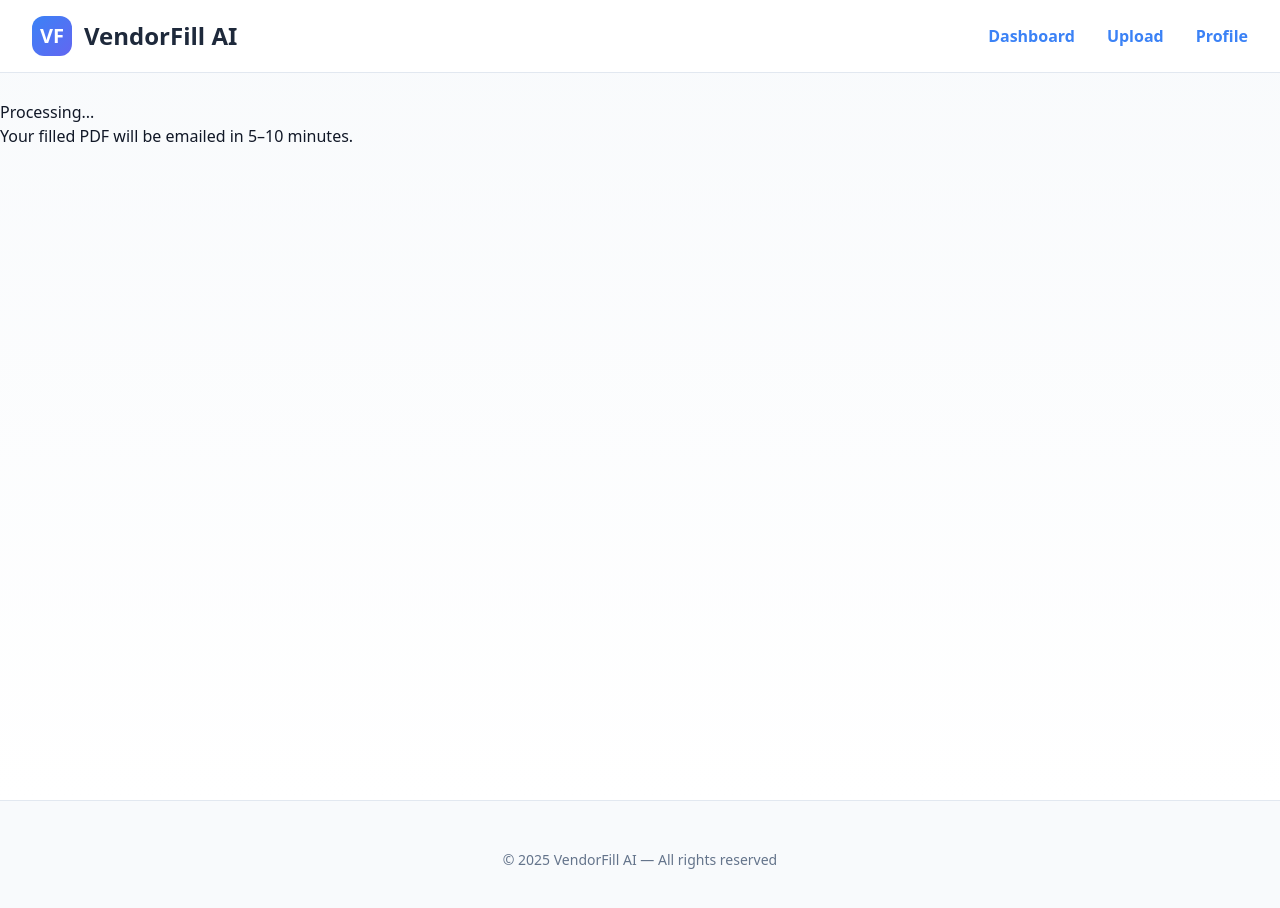
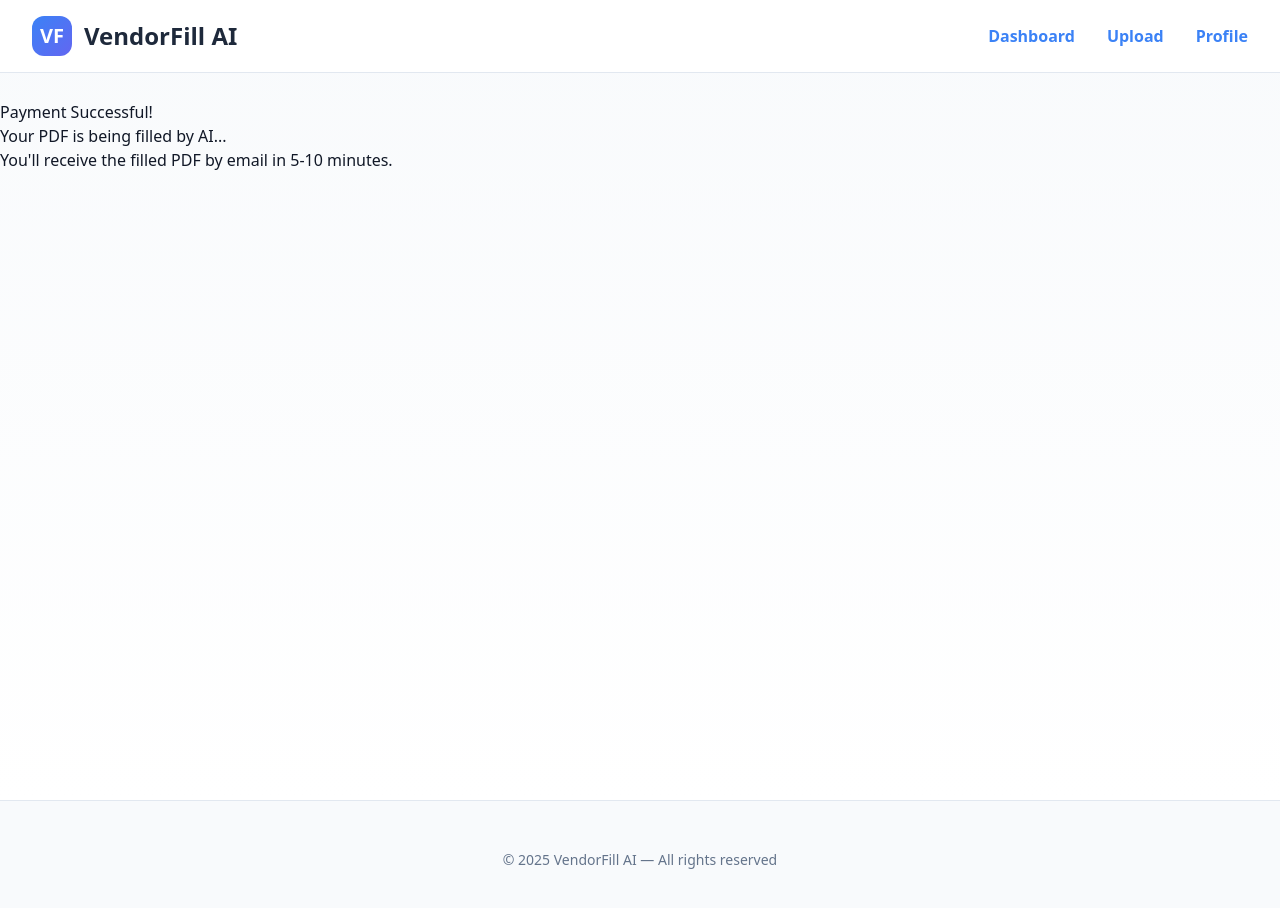
Before and after one commit to deansw/vendorfill, a Next.js app: page /upload/success in a window 1280 px wide. Shown: the top 908 px of the page. Built offline with nearby package versions, Linux system fonts and the light colour scheme.

Commit message:
Update page.tsx

```diff
--- a/app/upload/success/page.tsx
+++ b/app/upload/success/page.tsx
@@ -2,8 +2,9 @@ export default function Success() {
   return (
     <div className="min-h-screen bg-gradient-to-b from-slate-50 to-white flex items-center justify-center">
       <div className="text-center">
-        <h1 className="text-6xl font-black text-green-600 mb-8">Processing...</h1>
-        <p className="text-2xl text-gray-700">Your filled PDF will be emailed in 5–10 minutes.</p>
+        <h1 className="text-6xl font-black text-green-600 mb-8">Payment Successful!</h1>
+        <p className="text-2xl text-gray-700 mb-4">Your PDF is being filled by AI...</p>
+        <p className="text-xl text-gray-600">You'll receive the filled PDF by email in 5-10 minutes.</p>
       </div>
     </div>
   )
```
